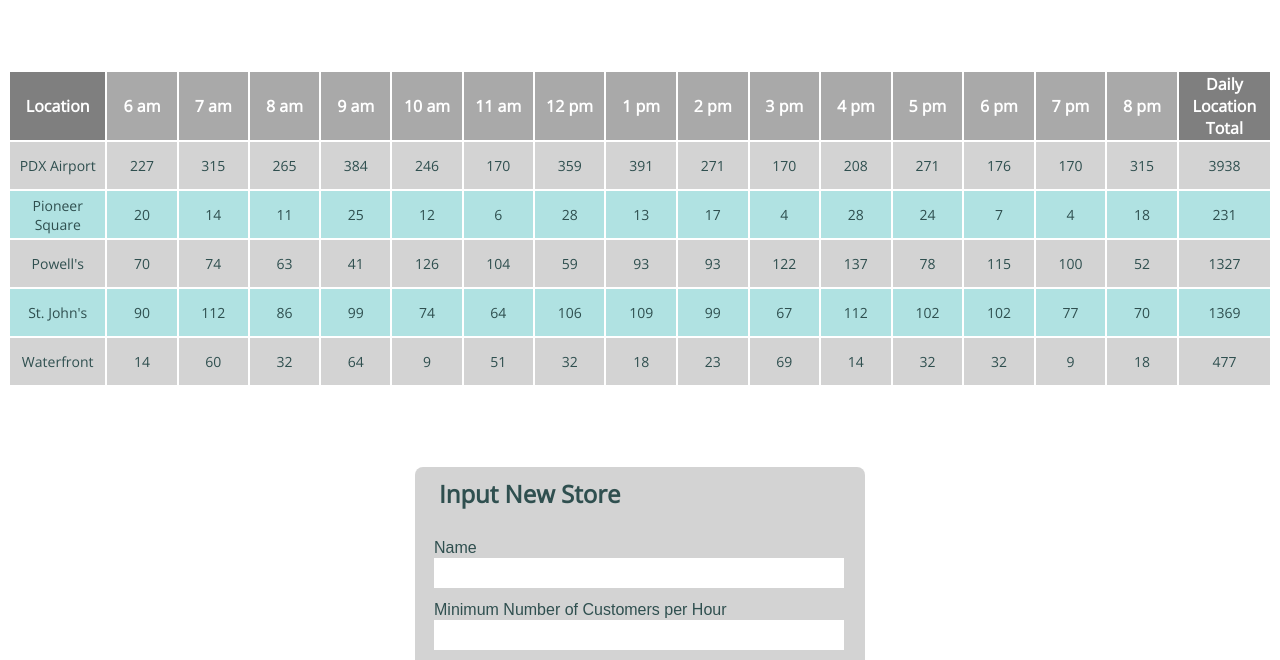
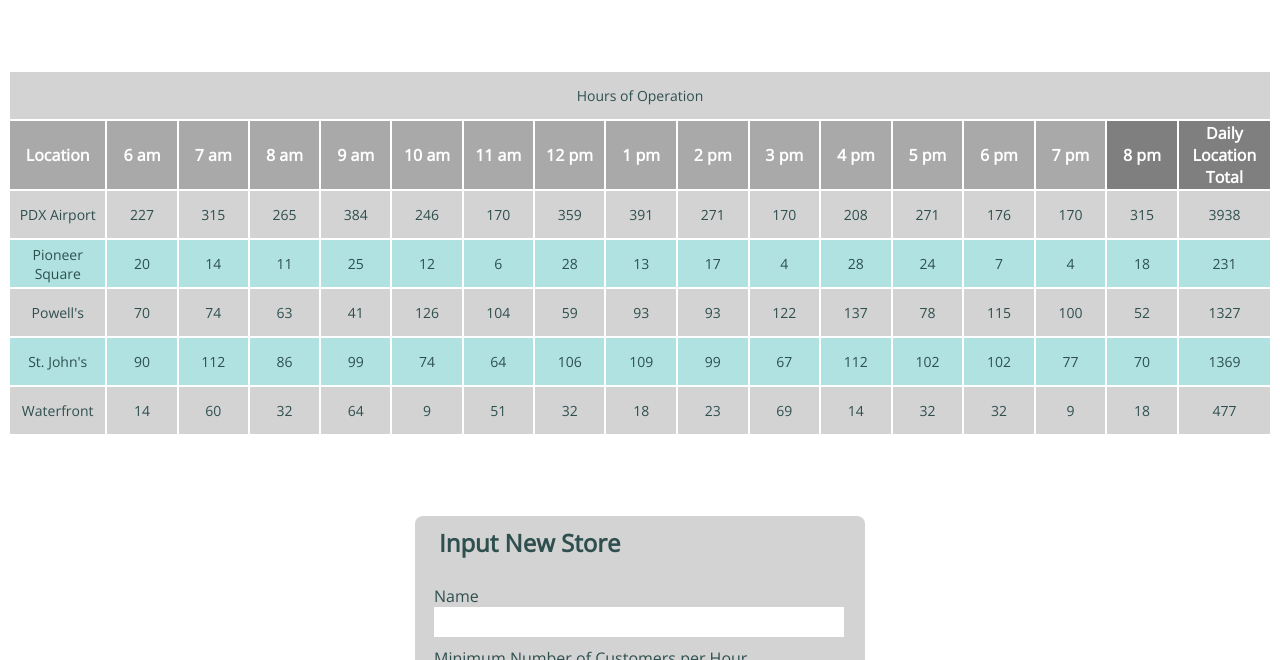
Before and after one commit to merylturner/cookie-stand, a plain HTML site: page sales.html in a window 1280 px wide. Shown: the part 128-788 px from the top of the page. Drawn offline with nearby package versions, Linux system fonts and the light colour scheme.

Commit message:
added header for hours of operation

```diff
--- a/css/tablestyles.css
+++ b/css/tablestyles.css
@@ -6,7 +6,7 @@ h1, h3 {
 }
 
 * {
-    font-family: Arial, sans-serif;
+    font-family: 'Open Sans', sans-serif;
 }
 
 .location h3 {
--- a/js/app.js
+++ b/js/app.js
@@ -58,11 +58,21 @@ function render(cellType, content, row) {
 function renderHeader() {
     var tableHeader = document.createElement('thead');
 
+    var hoursOp = document.createElement('tr');
+    tableHeader.appendChild(hoursOp);
+
+    var hoursOpCell = document.createElement('td');
+    hoursOpCell.setAttribute('colspan', 17);
+    hoursOpCell.innerText = 'Hours of Operation';
+    hoursOp.appendChild(hoursOpCell);
+
     for (var i = 0; i < tableHeaderData.length; i++) {
         var header = document.createElement('th');
         header.innerText = tableHeaderData[i];
         tableHeader.appendChild(header);
     }
+    //create header row on top of hours that says 'hours of operation'
+
     table.appendChild(tableHeader);
 }
 
```
Also changed, not shown: sales.html (+1 -0 lines).
